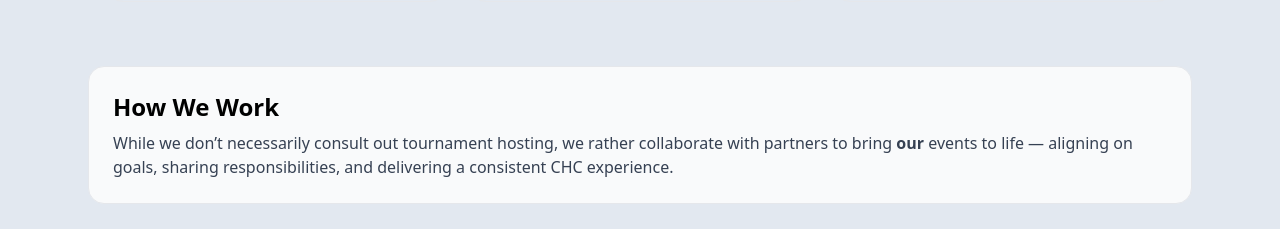
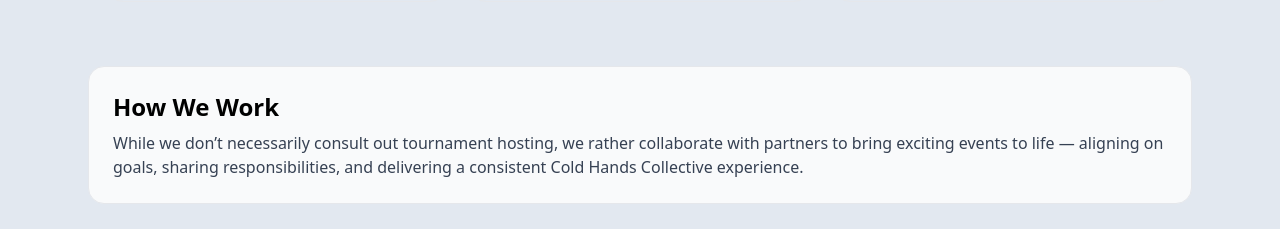
Before and after one commit to Teteraki/chc-react, a React (Vite) app: page / in a window 1280 px wide. Shown: the part 2080-2309 px from the top of the page. Built offline with nearby package versions, Linux system fonts and the light colour scheme.

Commit message:
file restructure

```diff
--- a/src/assets/components/About.tsx
+++ b/src/components/about/About.tsx
@@ -1,4 +1,4 @@
-import { ContactForm } from "./ContactForm";
+import { ContactForm } from "../contact/ContactForm";
 
 export const About = () => {
   return (
@@ -94,10 +94,9 @@
           <h2 className="text-xl sm:text-2xl font-bold">How We Work</h2>
           <p className="mt-2 text-gray-700">
             While we don’t necessarily consult out tournament hosting, we rather
-            collaborate with partners to bring{" "}
-            <span className="font-semibold">our</span> events to life — aligning
-            on goals, sharing responsibilities, and delivering a consistent CHC
-            experience.
+            collaborate with partners to bring exciting events to life —
+            aligning on goals, sharing responsibilities, and delivering a
+            consistent Cold Hands Collective experience.
           </p>
         </div>
 
```
Also changed, not shown: src/App.tsx (+7 -7 lines), src/components/banner/Banner.tsx (renamed from src/assets/components/Banner.tsx), src/components/contact/ContactForm.tsx (renamed from src/assets/components/ContactForm.tsx), src/components/events/EventCard.tsx (renamed from src/assets/components/EventCard.tsx), src/components/events/PastEvents.tsx (renamed from src/assets/components/PastEvents.tsx), src/components/events/UpcomingEvents.tsx (renamed from src/assets/components/UpcomingEvents.tsx), src/components/footer/Footer.tsx (renamed from src/assets/components/Footer.tsx), src/components/header/Header.tsx (renamed from src/assets/components/Header.tsx), src/components/sponsors/Sponsors.tsx (renamed from src/assets/components/Sponsors.tsx).
